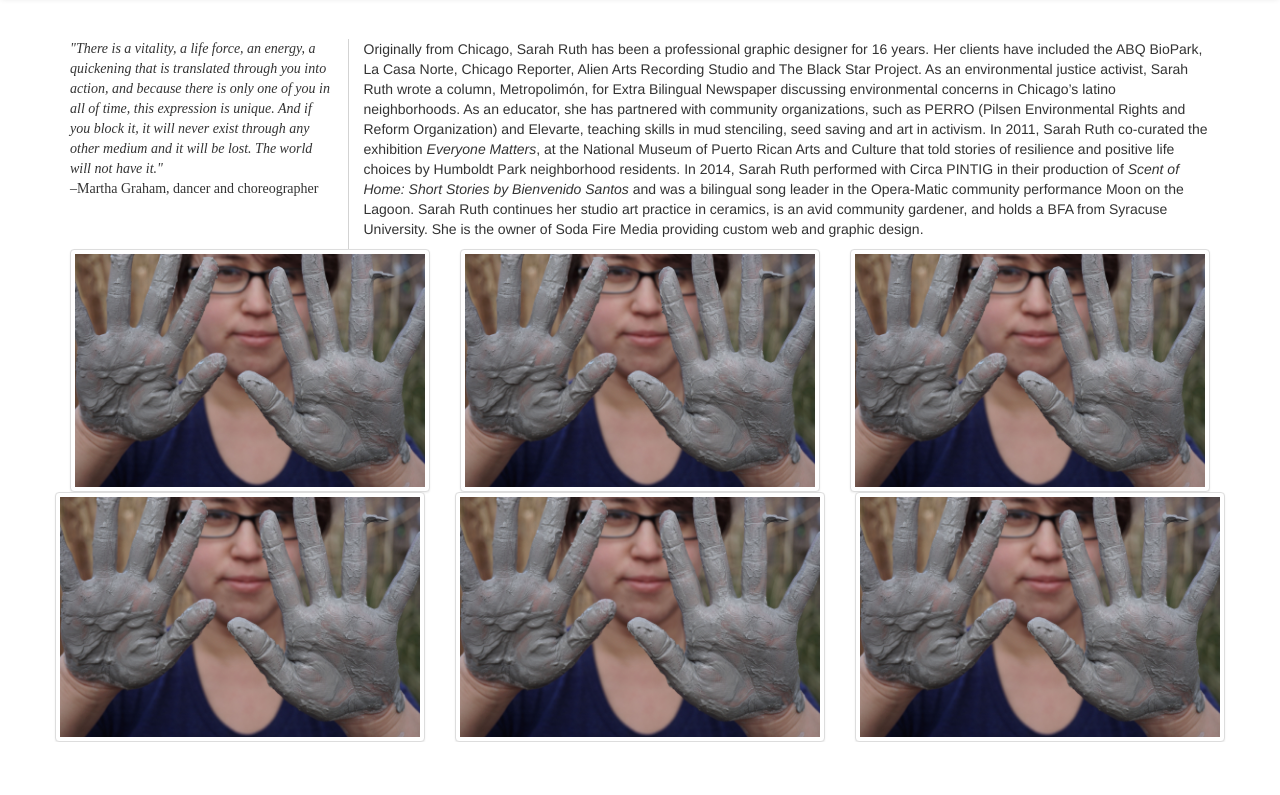
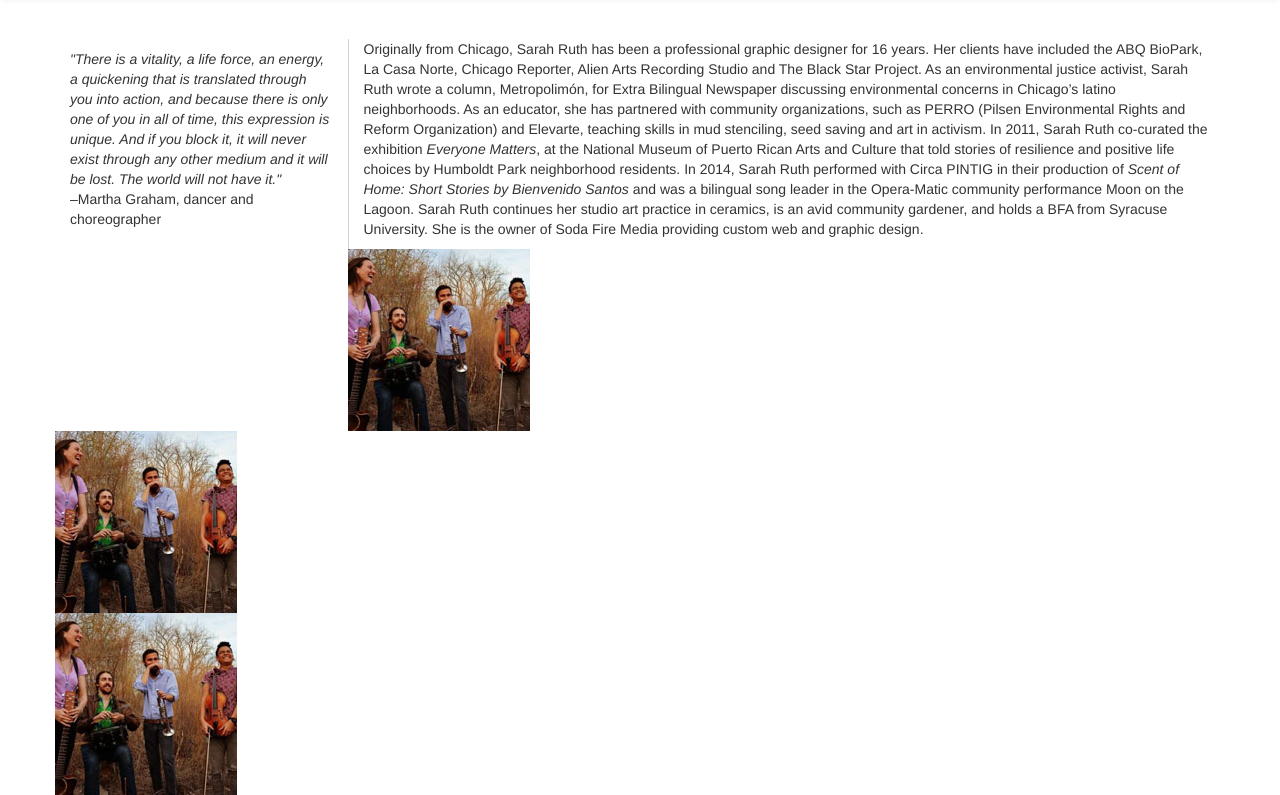
Before and after one commit to srfinkel/sarahruthfinkel-pwp, a PHP site: page / in a window 1280 px wide. Shown: the part 773-1568 px from the top of the page. Before the commit the page ends 1515 px from the top, so only its background shows below. Run offline with PHP 8.4, Linux system fonts and the light colour scheme; some libraries are stand-ins or nearby versions.

Commit message:
Added js for swipebox, added small thumbnail

```diff
--- a/public_html/index.php
+++ b/public_html/index.php
@@ -51,7 +51,8 @@
 				<div class="row">
 					<div class="embed-responsive embed-responsive-16by9">
 						<!-- Add media queries to both medium and 992px width -->
-						<video src="video/sample-vid.webm" type="video/webm" autoplay muted loop</video>
+						<video src="video/sample-vid.webm" type="video/webm" autoplay muted loop
+						</video>
 					</div>
 				</div>
 			</div>
@@ -94,11 +95,16 @@
 					</div>
 					<div class="col-md-3">
 						<p class="serif">
-							<em>"There is a vitality, a life force, an energy, a quickening that is translated through you into
-								action, and because there is only one of you in all of time, this expression is unique. And if
-								you block it, it will never exist through any other medium and it will be lost. The world will
-								not have it." </em><br>–Martha Graham, dancer and choreographer
+							<aside>
+								<em>"There is a vitality, a life force, an energy, a quickening that is translated through you
+									into
+									action, and because there is only one of you in all of time, this expression is unique. And
+									if
+									you block it, it will never exist through any other medium and it will be lost. The world
+									will
+									not have it." </em><br>–Martha Graham, dancer and choreographer
 						</p>
+						</aside>
 					</div>
 					<div class="col-md-9" id="bio">
 						<p>Originally from Chicago, Sarah Ruth has been a professional graphic designer for 16 years. Her
@@ -118,18 +124,26 @@
 						</p>
 					</div>
 				</div>
+			</div>
+			<div class="container">
 				<div class="row">
-					<div><a href="port-lg-eib1.jpg" class="swipebox" title = "Managed Squarespace Site for Eileen & the In-Betweens"</div>
-					<div class="col-md-4"><img src="images/port-image-sample.jpg" class="img-thumbnail"/></div>
-					<div class="col-md-4"><img src="images/port-image-sample.jpg" class="img-thumbnail"/></div>
-					<div class="col-md-4"><img src="images/port-image-sample.jpg" class="img-thumbnail"/></div>
-				</div>
-				<div class="row">
-					<div class="col-md-4"><img src="images/port-image-sample.jpg" class="img-thumbnail"/></div>
-					<div class="col-md-4"><img src="images/port-image-sample.jpg" class="img-thumbnail"/></div>
-					<div class="col-md-4"><img src="images/port-image-sample.jpg" class="img-thumbnail"/></div>
+					<div class="col-smcol-md-3 col-md-offset-3"><a href="images/port-lg-eib1.jpg" class="swipebox" title="Managed Squarespace Site for Eileen & the In-Betweens"><img src="images/port-sm-eib1.jpg" alt="image"></a>
+					</div>
+					<div class="col-smcol-md-3"><a href="images/port-lg-eib1.jpg" class="swipebox" title="Managed Squarespace Site for Eileen & the In-Betweens"><img src="images/port-sm-eib1.jpg" alt="image"></a>
+					</div>
+					<div class="col-smcol-md-3"><a href="images/port-lg-eib1.jpg" class="swipebox"
+															 title="Managed Squarespace Site for Eileen & the In-Betweens"><img
+								src="images/port-sm-eib1.jpg" alt="image"></a>
+					</div>
 				</div>
 			</div>
+			<!--			<div class="row">-->
+			<!--				<div class="col-md-3">-->
+			<!--					<div class="col-md-3"><img src="images/port-image-sample.jpg" class="img-thumbnail"/></div>-->
+			<!--					<div class="col-md-3"><img src="images/port-image-sample.jpg" class="img-thumbnail"/></div>-->
+			<!--					<div class="col-md-3"><img src="images/port-image-sample.jpg" class="img-thumbnail"/></div>-->
+			<!--				</div>-->
+			<!--			</div>-->
 		</main>
 	</body>
 
```
Also changed, not shown: public_html/src/js/script.js (added, +10 -0 lines), public_html/images/port-sm-eib1.jpg (added).
